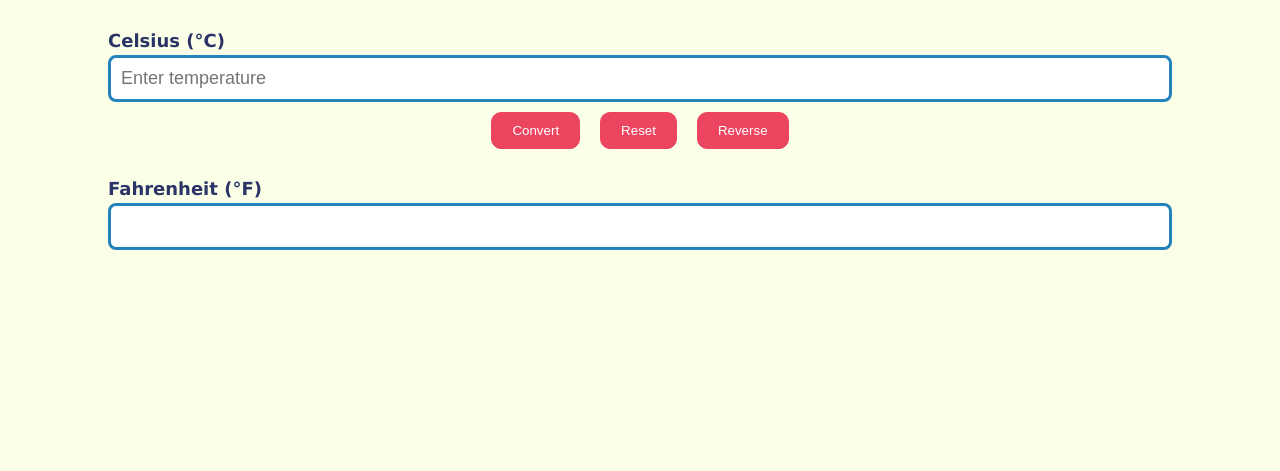
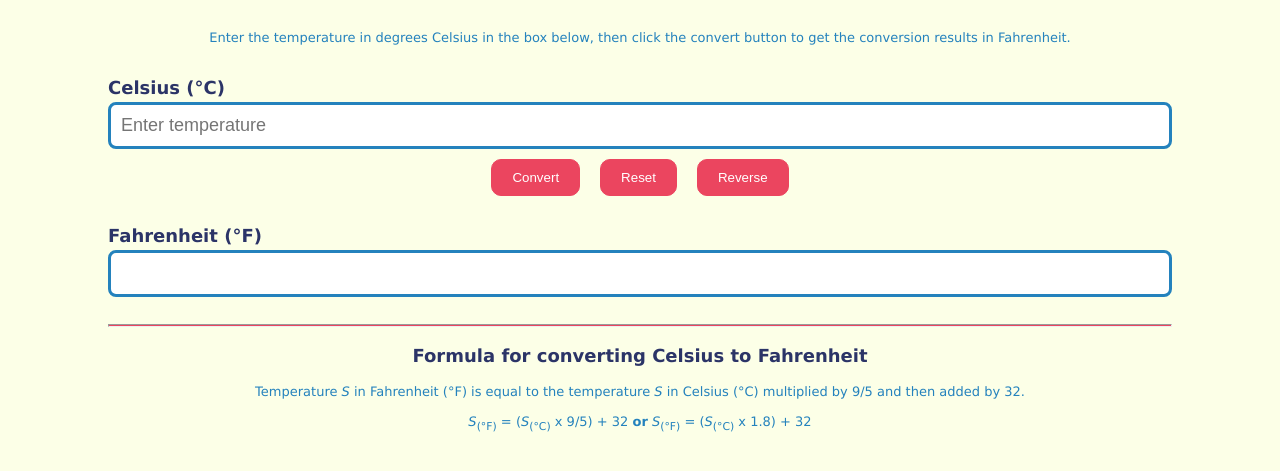
Before and after one commit to revou-fundamental-course/12-jun-23-MonikaAme, a plain HTML site: page index.html in a window 1280 px wide. Shown: the part 95-566 px from the top of the page. Drawn offline with Linux system fonts and the light colour scheme.

Commit message:
add html and css

```diff
--- a/css/style.css
+++ b/css/style.css
@@ -15,6 +15,22 @@ header {
         color: #2B3467;
       }
 
+}
+
+p {
+    font-size: 13px;
+    color: #2482bd;
+    text-align: center;
+    margin-left: 100px;
+    margin-right: 100px;
+}
+
+h3 {
+    font-size: 18px;
+    color: #2B3467;
+    text-align: center;
+    margin-left: 100px;
+    margin-right: 100px;
 }
 
 label {
@@ -47,6 +63,13 @@ button:active {
     background-color: #BAD7E9;
     border: 1px solid #2B3467;
     color: #2B3467;
+}
+
+hr {
+    height: 1px;
+    background-color: #EB455F;
+    margin-left: 100px;
+    margin-right: 100px;
 }
 
 /* DESIGN FOR ID */
@@ -102,6 +125,7 @@ button:active {
 }
 
 /*ERROR MESSAGE*/
+
 .Explanation {
     display: none;
   }
--- a/index.html
+++ b/index.html
@@ -14,6 +14,10 @@
             <span class="conversion">Conversion</span>
         </h1>
     </header>
+    <p>
+        Enter the temperature in degrees Celsius in the box below, then click the convert button to get the conversion results in Fahrenheit.
+    </p>
+    <br>
     <section class="InputSection">
         <label for="inputfield">Celsius (°C)</label>
         <input type="text" id="inputfield" placeholder="Enter temperature">
@@ -35,5 +39,15 @@
             <h2>Explanation of the Conversion Result</h2>
             <p id="explanationText"></p>
     </section>
+    <hr>
+    <h3>
+        Formula for converting Celsius to Fahrenheit
+    </h3>
+    <p>
+        Temperature <em>S</em> in Fahrenheit (°F) is equal to the temperature <em>S</em> in Celsius (°C) multiplied by 9/5 and then added by 32.
+        <br>
+        <br>
+        <em>S</em><sub>(°F)</sub> = (<em>S</em><sub>(°C)</sub> x 9/5) + 32  <b>or</b> <em>S</em><sub>(°F)</sub> = (<em>S</em><sub>(°C)</sub> x 1.8) + 32
+    </p>
 </body>
 </html>
--- a/script.js
+++ b/script.js
@@ -91,11 +91,18 @@ window.addEventListener('DOMContentLoaded', (event) => {
     function showErrorMessage(message) {
       errorMessage.textContent = message;
       errorMessage.style.display = 'block';
+
+      // Add red border to input field
+    inputField.style.border = '2px solid red';
     }
+
 
     // Function to clear the error message
     function clearErrorMessage() {
       errorMessage.textContent = '';
       errorMessage.style.display = 'none';
+
+      // Remove red border from input field
+    inputField.style.border = '';
     }
   });
```
